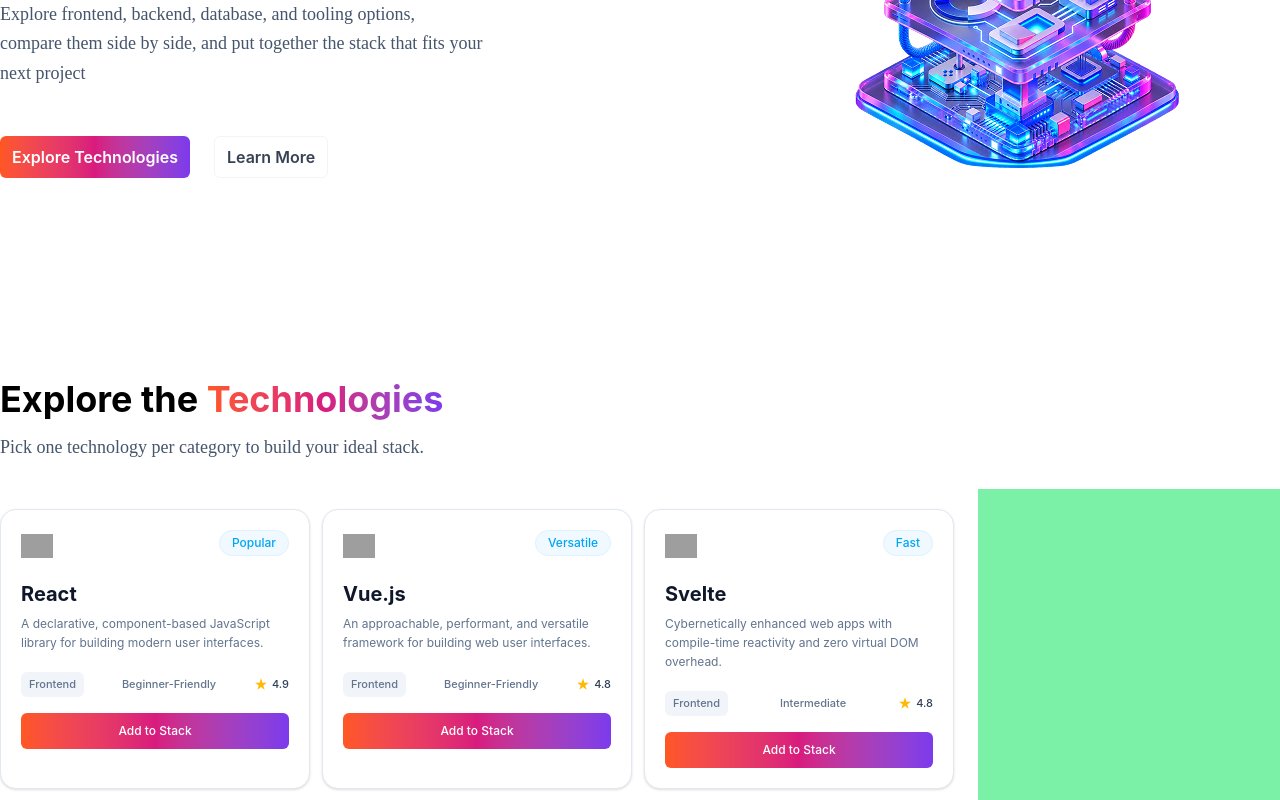
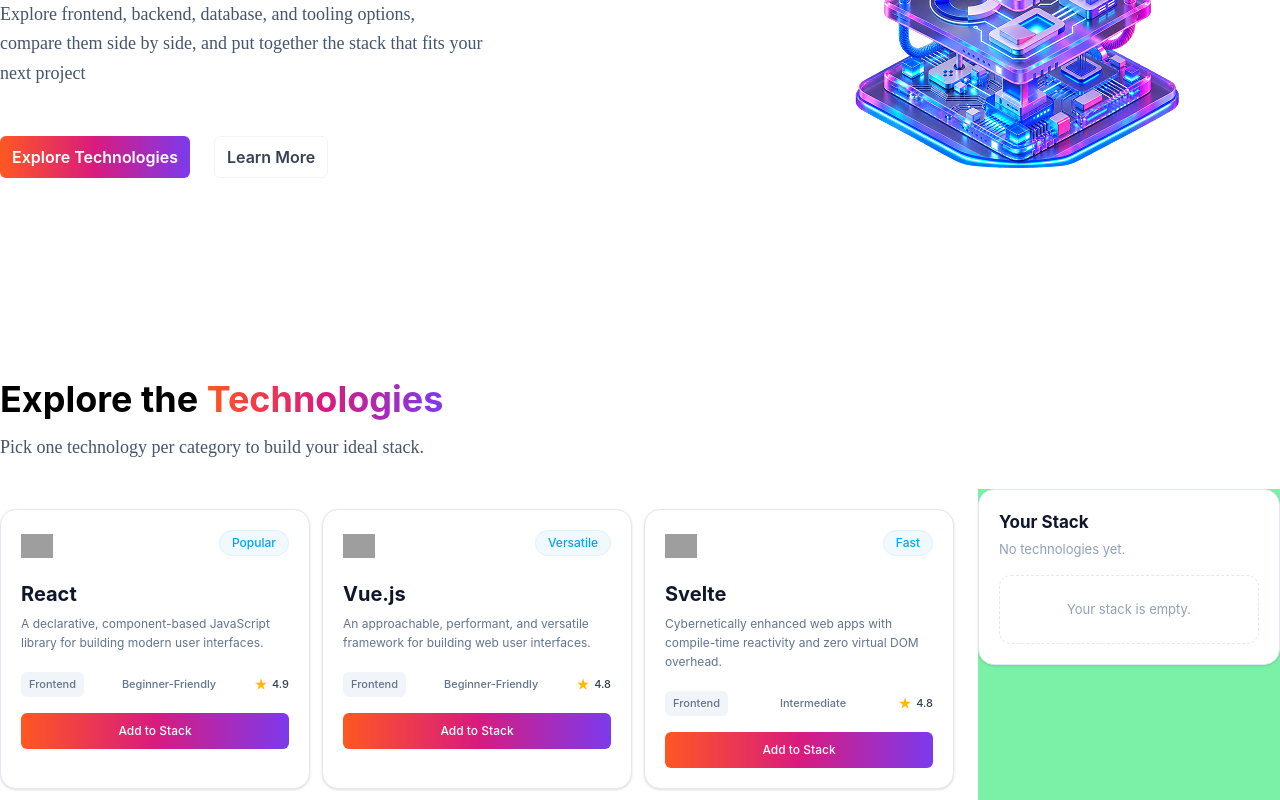
Before and after one commit to fuyad254/Assignment-5-Dev-Builder, a React (Vite) app: page / in a window 1280 px wide. Shown: the part 400-1200 px from the top of the page. Built offline with nearby package versions, Linux system fonts and the light colour scheme; grey boxes are pictures that could not be loaded.

Commit message:
add-selected-card-component

```diff
--- a/src/explore/explore.tsx
+++ b/src/explore/explore.tsx
@@ -16,7 +16,7 @@
     return (
         <>
         <div className="container m-auto  mt-25">
-        <h2 className="font-inter text-[36px] font-bold mb-2">Explore the <span className='bg-linear-to-r from-[#FF5722] via-[#D81B7E] to-[#7C3AED] bg-clip-text text-transparent '>Technologies</span></h2>
+        <h2 className="font-inter text-[36px] font-bold mb-2">Explore the <span className='gradient-text bg-clip-text text-transparent '>Technologies</span></h2>
         <p className="text-slate-600 font-['Plus_Jakarta_Sans'] text-[18px] font-normal mb-7">Pick one technology per category to build your ideal stack.</p>
         <div className="grid grid-cols-12 gap-6 ">
           <div className=" col-span-9 grid grid-cols-3 gap-3">
--- a/src/explore/selected.tsx
+++ b/src/explore/selected.tsx
@@ -1,20 +1,126 @@
+// import type { Dispatch, SetStateAction } from "react";
+// import type Itechnologies from "../type";
+// import { SelectedCard } from "./selectedCard";
+
+// interface ItechnologiesProps  {
+
+//   addStack:Itechnologies[];
+//   setAddStack:Dispatch<SetStateAction<Itechnologies[]>>
+// };
+// export function Selected({addStack, setAddStack}:ItechnologiesProps) {
+//     console.log(setAddStack);
+//     return (
+//         <>
+//         <div className="w-full  rounded-2xl border border-slate-200 bg-white p-5 shadow-sm">
+
+//       <div>
+//         <h2 className="text-[17px] font-bold text-slate-900">
+//           Your Stack
+//         </h2>
+
+//         <p className="mt-1 text-[13px] text-slate-400">
+//           No technologies yet.
+//         </p>
+//       </div>
+
+
+//       <div className="mt-4 flex h-17.25 items-center justify-center rounded-xl border border-dashed border-slate-200">
+//         <p className="text-[13px] text-slate-400">
+//            Your stack is empty.
+//         </p>
+
+//       </div>
+//     </div>
+
+//         {
+//            addStack.map((stack,ind)=>{
+//             return <SelectedCard stack={stack} key={ind}></SelectedCard>
+//           })
+//         }
+//         </>
+//     )
+// }
+
+
 import type { Dispatch, SetStateAction } from "react";
 import type Itechnologies from "../type";
+import { SelectedCard } from "./selectedCard";
 
-interface ItechnologiesProps  {
+interface ItechnologiesProps {
+  addStack: Itechnologies[];
+  setAddStack: Dispatch<SetStateAction<Itechnologies[]>>;
+}
 
-  addStack:Itechnologies[];
-  setAddStack:Dispatch<SetStateAction<Itechnologies[]>>
-};
-export function Selected({addStack, setAddStack}:ItechnologiesProps) {
-    console.log(setAddStack);
-    return (
-        <>
-        {
-          addStack.map((stack)=>{
-            return <h2>{stack.name}</h2>
-          })
-        }
-        </>
-    )
+export function Selected({
+  addStack,
+  setAddStack,
+}: ItechnologiesProps) {
+
+  // Remove one technology
+  const handleRemove = (name: string) => {
+    setAddStack((prev) =>
+      prev.filter((item) => item.name !== name)
+    );
+  };
+
+  // Remove all technologies
+  const handleRemoveAll = () => {
+    setAddStack([]);
+  };
+
+  return (
+    <div className="w-full rounded-2xl border border-slate-200 bg-white p-5 shadow-sm">
+
+      {/* Header */}
+      <div>
+        <h2 className="text-[17px] font-bold text-slate-900">
+          Your Stack
+        </h2>
+
+        <p className="mt-1 text-[13px] text-slate-400">
+          {addStack.length === 0
+            ? "No technologies yet."
+            : `${addStack.length} Technology${
+                addStack.length > 1 ? "ies" : ""
+              } Selected`}
+        </p>
+      </div>
+
+      {/* Empty State */}
+      {addStack.length === 0 ? (
+
+        <div className="mt-4 flex h-[69px] items-center justify-center rounded-xl border border-dashed border-slate-200">
+          <p className="text-[13px] text-slate-400">
+            Your stack is empty.
+          </p>
+        </div>
+
+      ) : (
+
+        /* Selected Technologies */
+        <div className="mt-4">
+
+          <div className="space-y-2">
+            {addStack.map((stack) => (
+              <SelectedCard
+                key={stack.name}
+                stack={stack}
+                onRemove={() => handleRemove(stack.name)}
+              />
+            ))}
+          </div>
+
+          {/* Remove All */}
+          <button
+            onClick={handleRemoveAll}
+            className="mt-4 w-full rounded-md border border-red-200 py-1.5 text-[11px] font-medium text-red-500 transition hover:bg-red-50 cursor-pointer"
+          >
+            Remove All
+          </button>
+
+        </div>
+      )}
+
+    </div>
+  );
 }
--- /dev/null
+++ b/src/explore/selectedCard.tsx
@@ -0,0 +1,88 @@
+// import type Itechnologies from "../type";
+
+// export function SelectedCard({stack}:{stack:Itechnologies}) {
+
+//     return (
+//         <>
+//          <div className="flex h-17 w-full items-center justify-between rounded-xl border border-slate-200 bg-white px-3.5">
+
+//       {/* Left side */}
+//       <div className="flex items-center gap-3">
+//         <img
+//           src={stack.icon}
+//           alt={stack.name}
+//           className="h-9 w-9 object-contain"
+//         />
+
+//         <div>
+//           <h3 className="text-sm font-semibold text-slate-800">
+//             {stack.name}
+//           </h3>
+
+//           <p className="text-[10px] text-slate-400">
+//             {stack.category}
+//           </p>
+//         </div>
+//       </div>
+
+//       {/* Remove button */}
+//       <button
+
+//         className="cursor-pointer text-3xl font-light leading-none text-slate-400 transition-colors hover:text-slate-600"
+//         aria-label={`Remove ${stack.name}`}
+//       >
+//         ×
+//       </button>
+//     </div>
+//     </>
+//     )
+// }
+
+
+import type Itechnologies from "../type";
+
+interface SelectedCardProps {
+  stack: Itechnologies;
+  onRemove: () => void;
+}
+
+export function SelectedCard({
+  stack,
+  onRemove,
+}: SelectedCardProps) {
+  return (
+    <div className="flex h-[63px] w-full items-center justify-between rounded-lg border border-slate-200 bg-white px-3">
+
+      {/* Left side */}
+      <div className="flex items-center gap-3">
+
+        <img
+          src={stack.icon}
+          alt={stack.name}
+          className="h-8 w-8 object-contain"
+        />
+
+        <div>
+          <h3 className="text-[11px] font-semibold leading-4 text-slate-800">
+            {stack.name}
+          </h3>
+
+          <p className="text-[8px] leading-3 text-slate-400">
+            {stack.category}
+          </p>
+        </div>
+
+      </div>
+
+      {/* Remove button */}
+      <button
+        onClick={onRemove}
+        className="cursor-pointer text-[27px] font-light leading-none text-slate-400 transition-colors hover:text-slate-600"
+        aria-label={`Remove ${stack.name}`}
+      >
+        ×
+      </button>
+
+    </div>
+  );
+}
--- a/src/explore/technologyCard.tsx
+++ b/src/explore/technologyCard.tsx
@@ -2,27 +2,28 @@
 import type Itechnologies from "../type";
 import { useState, type Dispatch, type SetStateAction } from "react";
 
-interface technologyCardProps{
+interface technologyCardProps {
   technology: Itechnologies;
   addStack: Itechnologies[];
   setAddStack: Dispatch<SetStateAction<Itechnologies[]>>;
 }
 
-export function TechnologyCard({ technology,addStack, setAddStack }: technologyCardProps) {
+export function TechnologyCard({
+  technology,
+  addStack,
+  setAddStack,
+}: technologyCardProps) {
+  const [isSelected, setIsSelected] = useState(false);
 
-  const [isSelected, setIsSelected]= useState(false)
+  const handleEvent = () => {
+    setIsSelected(true);
 
-
-  const handleEvent= ()=>{
-    setIsSelected(true)
-
-    setAddStack([...addStack,technology])
-  }
+    setAddStack([...addStack, technology]);
+  };
   return (
     <>
-
-        <div
-        className="max-w-87.5 h-auto rounded-2xl border border-slate-200 bg-white p-5 shadow-sm transition-all duration-300 hover:-translate-y-1 hover:shadow-lg mt-5"
+      <div
+        className={` ${isSelected === false ? `max-w-87.5 h-auto rounded-2xl border border-slate-200 bg-white p-5 shadow-sm transition-all duration-300 hover:-translate-y-1 hover:shadow-lg mt-5` : `max-w-87.5 h-auto rounded-2xl  bg-white p-5 shadow-sm transition-all duration-300 hover:-translate-y-1 hover:shadow-lg mt-5 border-2 border-[#D81B7E] `}`}
       >
         <div className="flex items-start justify-between">
           <img className="h-8 w-8 object-contain" src={technology.icon} />
@@ -31,7 +32,6 @@
             {technology.badge}
           </span>
         </div>
-
 
         <div className="mt-5">
           <h2 className="text-[20px] font-bold leading-6 text-slate-900">
@@ -60,18 +60,20 @@
           </div>
         </div>
 
-
         <button
           onClick={handleEvent}
-          className={`mt-4 w-full rounded-md bg-[#080D1C] py-2.5 text-xs font-medium ${isSelected===false? `text-white   bg-linear-to-r from-[#FF5722] via-[#D81B7E] to-[#7C3AED] px-6 cursor-pointer`:`bg-[#080D1C] disabled:bg-gray-300`  }`}
           disabled={isSelected}
-
+          className={`mt-4 w-full rounded-md py-2.5 text-xs font-medium
+          ${
+            isSelected
+              ? "bg-gray-300 text-gray-500  cursor-not-allowed"
+               : "gradient-btn text-white px-6     cursor-pointer"
+          }
+          `}
         >
-          {isSelected===true? "Added" :"Add to Stack"}
+          {isSelected === true ? "✓ Added to Stack" : "Add to Stack"}
         </button>
-
       </div>
-
     </>
   );
 }
--- a/src/hero.tsx
+++ b/src/hero.tsx
@@ -4,13 +4,13 @@
     <>
       <div className='flex justify-between container m-auto mt-20 items-center'>
         <div className=''>
-        <h2 className='text-slate-900 text-[60px] font-extrabold mb-10 leading-none'>Build Your Ideal<br /><span className='bg-linear-to-r from-[#FF5722] via-[#D81B7E] to-[#7C3AED] bg-clip-text text-transparent '>Development Stack</span></h2>
+        <h2 className='text-slate-900 text-[60px] font-extrabold mb-10 leading-none'>Build Your Ideal<br /><span className='gradient-text bg-clip-text text-transparent '>Development Stack</span></h2>
         <p className="text-slate-600 font-['Plus_Jakarta_Sans'] text-[18px] font-normal leading-[29.3px] mb-12">
           Explore frontend, backend, database, and tooling options, <br /> compare them
           side by side, and put together the stack that fits your <br /> next project
         </p>
         <div className='flex gap-6'>
-          <button className='bg-linear-to-r from-[#FF5722] via-[#D81B7E] to-[#7C3AED] px-3 py-2 rounded-md cursor-pointer text-white font-semibold'>Explore Technologies</button>
+          <button className='gradient-btn px-3 py-2 rounded-md cursor-pointer text-white font-semibold'>Explore Technologies</button>
           <button className='px-3 py-2 rounded-md cursor-pointer text-gray-700 font-semibold border border-slate-100'>Learn More</button>
         </div>
       </div>
--- a/src/index.css
+++ b/src/index.css
@@ -1 +1,24 @@
 @import "tailwindcss";
+
+@layer utilities {
+  .gradient-btn {
+    background: linear-gradient(
+      to right,
+      #ff5722,
+      #d81b7e,
+      #7c3aed
+    );
+  }
+
+  .gradient-text {
+    background: linear-gradient(
+      to right,
+      #ff5722,
+      #d81b7e,
+      #7c3aed
+    );
+    background-clip: text;
+    -webkit-background-clip: text;
+    color: transparent;
+  }
+}
--- a/src/nav.tsx
+++ b/src/nav.tsx
@@ -17,7 +17,7 @@
           </ul>
           <div className='flex gap-6'>
             <button className='text-slate-700 cursor-pointer '>Sign in</button>
-            <button className='bg-linear-to-r from-[#FF5722] via-[#D81B7E] to-[#7C3AED] px-6 py-2 rounded-full text-white font-semibold cursor-pointer '>Sign Up</button>
+            <button className='gradient-btn px-6 py-2 rounded-full text-white font-semibold cursor-pointer '>Sign Up</button>
           </div>
         </div>
 
```
